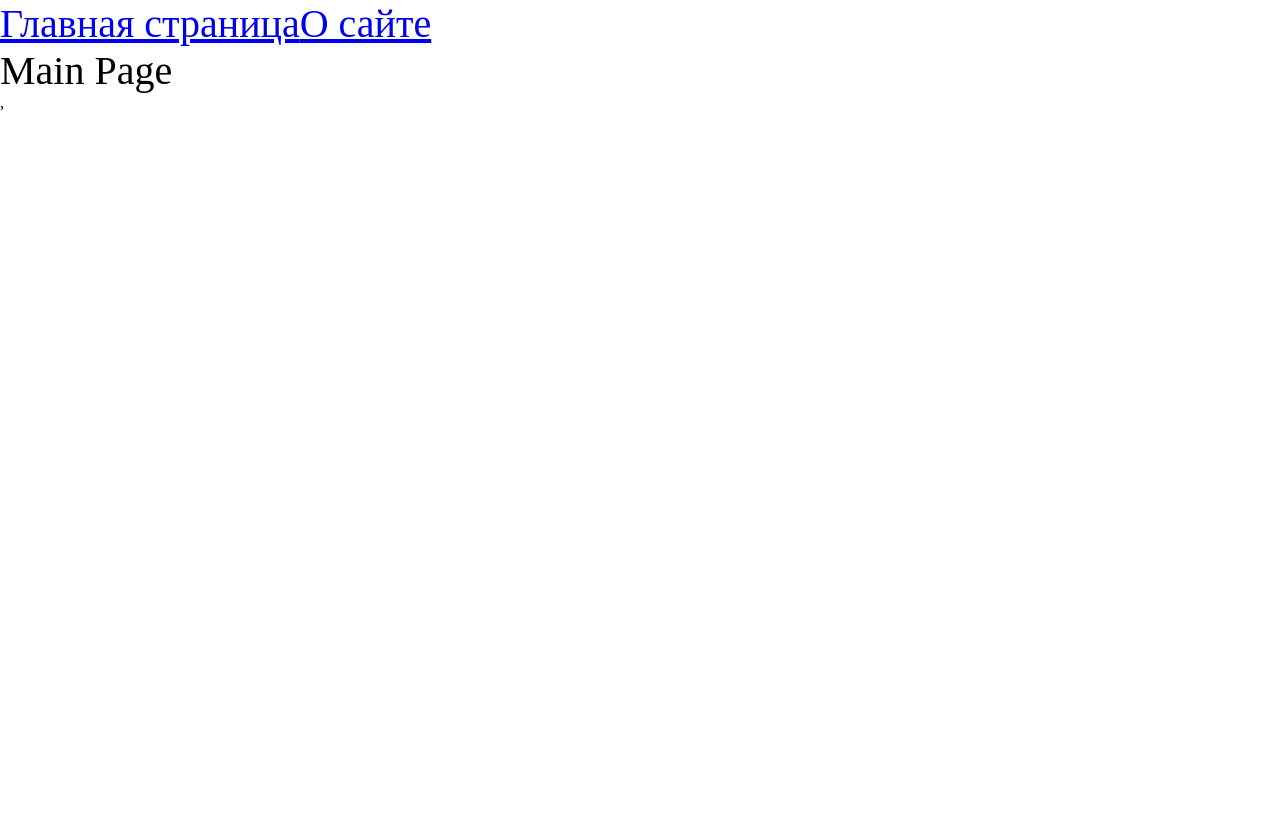
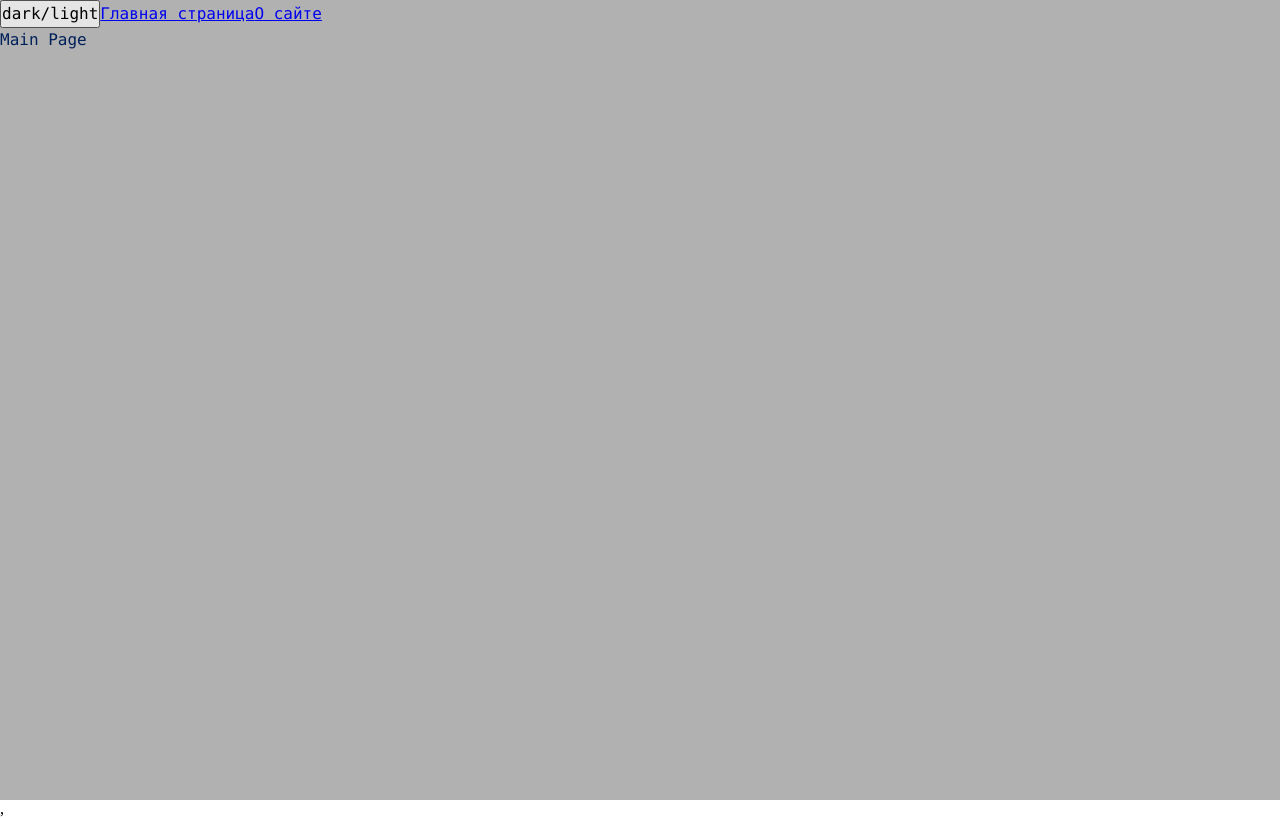
Before and after one commit to wantedrbk/vigilant-potato, a React app: page / in a window 1280 px wide. Built offline with nearby package versions, Linux system fonts and the light colour scheme.

Commit message:
added flexible custom theme switcher hook useTheme (you can add your own theme), variables

```diff
--- a/src/App.tsx
+++ b/src/App.tsx
@@ -1,15 +1,17 @@
 import React, {Suspense} from 'react';
 import {Link, Route, Routes} from 'react-router-dom';
-import {Counter} from "./components/Counter";
-import './index.scss'
-import MainPage from "./pages/MainPage/MainPage";
-import AboutPage from "./pages/AboutPage/AboutPage";
+import './styles/index.scss'
 import {MainPageAsync} from "./pages/MainPage/MainPage.async";
 import {AboutPageAsync} from "./pages/AboutPage/AboutPage.async";
+import {useTheme} from "./theme/useTheme";
+
+
 
 const App = () => {
+  const {theme, toggleTheme} = useTheme()
   return (
-    <div className="app">
+    <div className={`app ${theme}`}>
+      <button onClick={toggleTheme}>dark/light</button>
       <Link to={'/'}>Главная страница</Link>
       <Link to={'/about'}>О сайте</Link>
         <Suspense fallback={<div>Loading...</div>}>
--- a/src/index.scss
+++ /dev/null
@@ -1,9 +0,0 @@
-* {
-  margin: 0;
-  padding: 0;
-  box-sizing: border-box;
-}
-
-.app {
-  font-size: 40px;
-}
--- a/src/index.tsx
+++ b/src/index.tsx
@@ -1,10 +1,13 @@
 import {render} from 'react-dom'
 import App from "./App";
 import {BrowserRouter} from "react-router-dom";
+import ThemeProvider from "./theme/ThemeProvider";
 
 render(
   <BrowserRouter>
-    <App/>,
+    <ThemeProvider>
+      <App/>,
+    </ThemeProvider>
   </BrowserRouter>,
   document.getElementById('root')
 )
--- /dev/null
+++ b/src/styles/index.scss
@@ -0,0 +1,13 @@
+@import "variables/global";
+@import "themes/dark";
+@import "themes/normal";
+@import "reset";
+
+.app {
+  font: var(--font-m);
+
+  background: var(--bg-color);
+  color: var(--primary-color);
+
+  min-height: 100vh;
+}
--- /dev/null
+++ b/src/styles/reset.scss
@@ -0,0 +1,13 @@
+* {
+  margin: 0;
+  padding: 0;
+  box-sizing: border-box;
+}
+
+input,
+button,
+textarea,
+select {
+  margin: 0;
+  font: inherit;
+}
--- /dev/null
+++ b/src/styles/themes/dark.scss
@@ -0,0 +1,5 @@
+.app.dark {
+  --bg-color: #020261;
+  --primary-color: green;
+  --secondary-color: #07ff29;
+}
--- /dev/null
+++ b/src/styles/themes/normal.scss
@@ -0,0 +1,5 @@
+.app {
+    --bg-color: #b1b1b1;
+    --primary-color: #00205a;
+    --secondary-color: #0004dc;
+}
--- /dev/null
+++ b/src/styles/variables/global.scss
@@ -0,0 +1,11 @@
+:root {
+  --font-family-main: Consolas, 'Times New Roman', serif;
+
+  --font-size-m: 16px;
+  --font-line-m: 24px;
+  --font-m: var(--font-size-m)/var(--font-line-m) var(--font-family-main);
+
+  --font-size-l: 24px;
+  --font-line-l: 32px;
+  --font-l: var(--font-size-l)/var(--font-line-l) var(--font-family-main);
+}
--- /dev/null
+++ b/src/theme/ThemeContext.ts
@@ -0,0 +1,15 @@
+import {createContext} from "react";
+
+export enum Theme {
+  LIGHT = 'light',
+  DARK = 'dark'
+}
+
+export interface ThemeContextType {
+  theme?: Theme;
+  setTheme?: (theme: Theme) => void;
+}
+
+export const ThemeContext = createContext<ThemeContextType>({})
+
+export const LOCAL_STORAGE_THEME_KEY = 'theme'
--- /dev/null
+++ b/src/theme/ThemeProvider.tsx
@@ -0,0 +1,22 @@
+import React, {FC, useMemo, useState} from 'react';
+import {LOCAL_STORAGE_THEME_KEY, Theme, ThemeContext} from "./ThemeContext";
+
+
+const defaultTheme = localStorage.getItem(LOCAL_STORAGE_THEME_KEY) as Theme || Theme.LIGHT;
+
+const ThemeProvider:FC = ({children}) => {
+  const [theme, setTheme] = useState<Theme>(defaultTheme)
+
+  const defaultProps = useMemo(() => ({
+    theme: theme,
+    setTheme: setTheme,
+  }), [theme])
+
+  return (
+    <ThemeContext.Provider value={defaultProps}>
+      {children}
+      </ThemeContext.Provider>
+  );
+};
+
+export default ThemeProvider;
--- /dev/null
+++ b/src/theme/useTheme.ts
@@ -0,0 +1,17 @@
+import {LOCAL_STORAGE_THEME_KEY, Theme, ThemeContext} from "./ThemeContext";
+import {useContext} from "react";
+
+interface useThemeResult {
+  toggleTheme: () => void;
+  theme: Theme
+}
+
+export function useTheme(): useThemeResult {
+  const {theme , setTheme} = useContext(ThemeContext)
+  const toggleTheme = () => {
+    const newTheme = theme === Theme.LIGHT ? Theme.DARK : Theme.LIGHT
+    setTheme(newTheme)
+    localStorage.setItem(LOCAL_STORAGE_THEME_KEY, newTheme)
+  }
+  return { theme , toggleTheme }
+}
```
